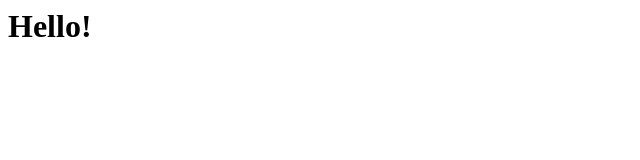
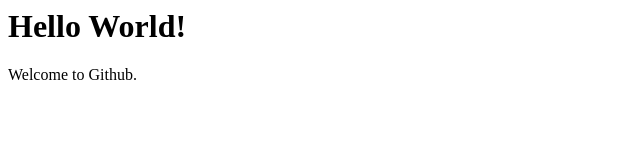
Before and after one commit to MrSbeankey/Mr.Sbeankey, a plain HTML site: page index.html in a window 1280 px wide. Shown: the whole page, without its empty margins (0-640 px from the left). Drawn offline with Linux system fonts and the light colour scheme.

Commit message:
Update index.html

```diff
--- a/index.html
+++ b/index.html
@@ -1 +1,9 @@
-<h1>Hello!</h1>
+<html>
+<head>
+  <title>Github Test</title>
+</head>
+<body>
+  <h1>Hello World!</h1>
+  <p>Welcome to Github.</p>
+</body>
+</html>
```
